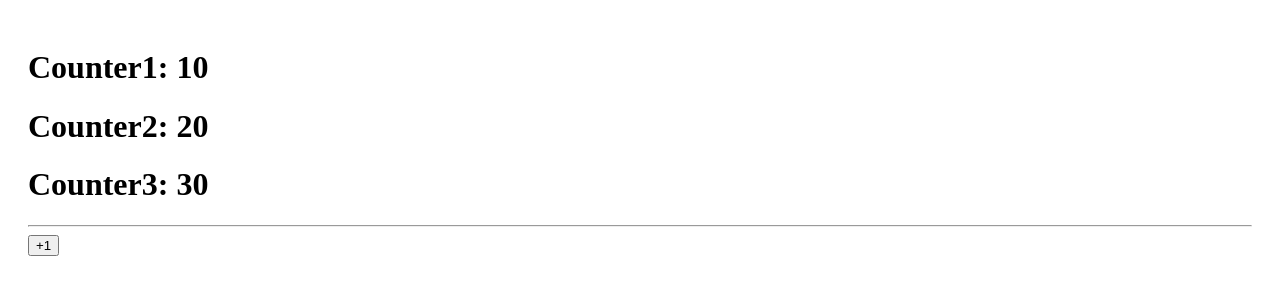
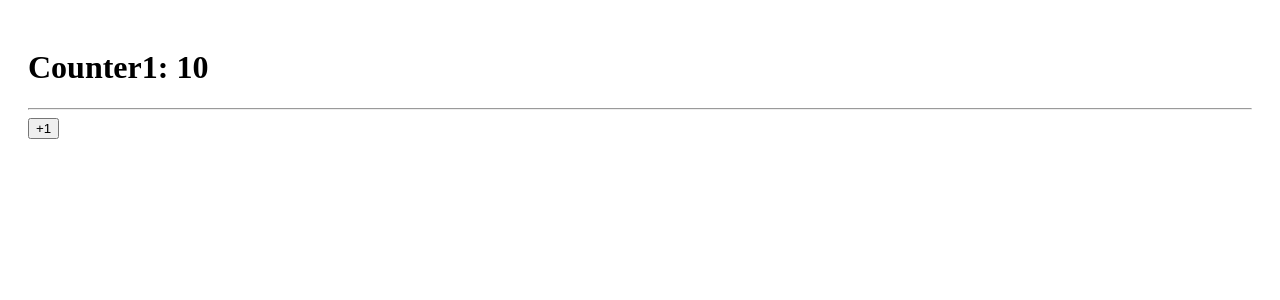
Before and after one commit to javiergp23/hooks_wv, a React app in the folder react-01/: page / in a window 1280 px wide. Shown: the top 300 px of the page. Built offline with nearby package versions, Linux system fonts and the light colour scheme; the HTML template or start-up script is replaced by a standard one.

Commit message:
changes_03

```diff
--- a/react-01/src/01-useState/CounterApp.jsx
+++ b/react-01/src/01-useState/CounterApp.jsx
@@ -3,19 +3,13 @@ import { useState } from 'react'
 
 export const CounterApp = () =>{
 
-    const [ { counter1, counter2, counter3 }, setCounter] = useState({
-        counter1: 10,
-        counter2: 20,
-        counter3: 30,
-    });
+    const [ counter1, setCounter ] = useState(10)
 
     return (
         <>
             <h1>Counter1: { counter1 }</h1>
-            <h1>Counter2: { counter2 }</h1>
-            <h1>Counter3: { counter3 }</h1>
             <hr />
-            <button className="btn border-primary"  onClick={ () => setCounter({counter1: counter1 + 1}) }>+1</button>
+            <button className="btn border-primary"  onClick={ () => setCounter( counter1 + 1) }>+1</button>
         </>
     )
 }
```
